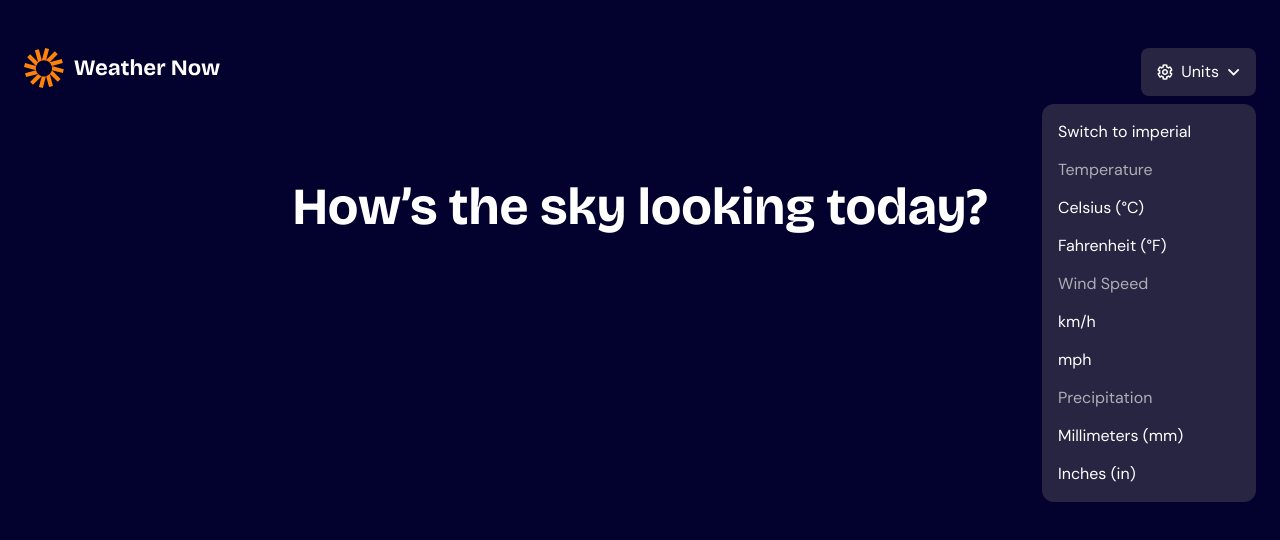
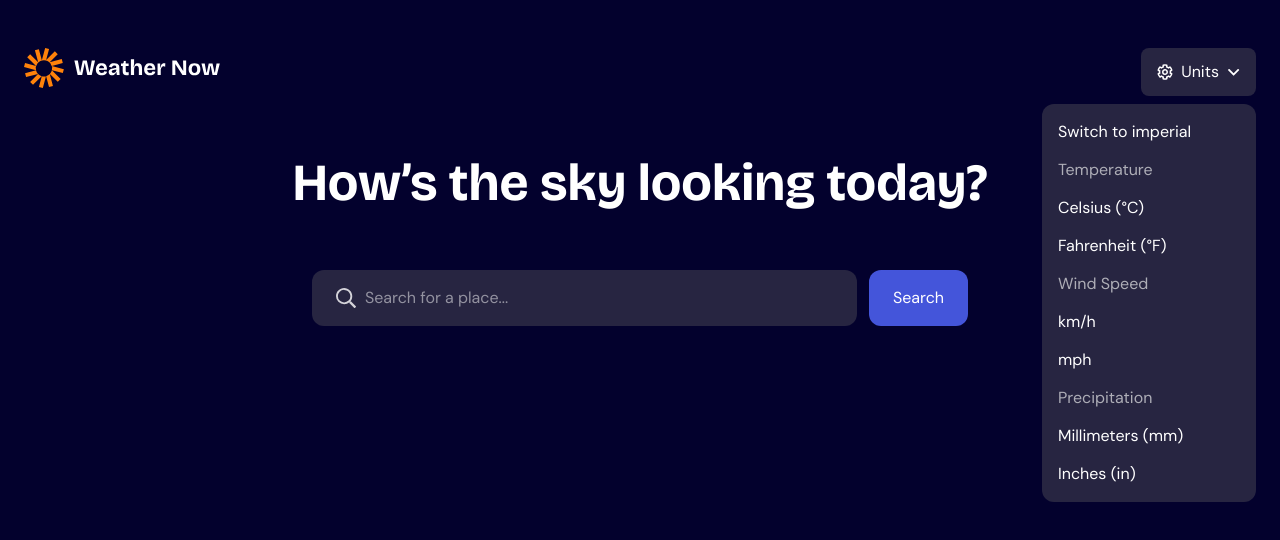
Before and after one commit to mickaelk98/fem-weather-app, a React (Vite) app: page / in a window 1280 px wide. Shown: the top 540 px of the page. Built offline with nearby package versions, Linux system fonts and the light colour scheme.

Commit message:
integrate search component ui

```diff
--- a/src/App.tsx
+++ b/src/App.tsx
@@ -1,12 +1,14 @@
 import { Header } from "./components/Header";
+import { Search } from "./components/search";
 
 function App() {
   return (
-    <div className="flex flex-col max-w-7xl mx-auto">
+    <div className="flex flex-col max-w-7xl mx-auto px-4 md:px-6">
       <Header />
-      <h1 className="font-bold text-[52px] my-12 p-6 md:w-[442px] lg:w-full mx-auto text-center">
+      <h1 className="font-bold text-[52px] my-12 px-2 md:w-[442px] lg:w-full mx-auto text-center">
         How’s the sky looking today?
       </h1>
+      <Search />
     </div>
   );
 }
--- a/src/components/Header.tsx
+++ b/src/components/Header.tsx
@@ -7,7 +7,7 @@ export function Header() {
   const [isOpen, setIsOpen] = useState(true);
 
   return (
-    <header className="px-4 md:px-6 mt-4 md:mt-8 lg:mt-12 mb- flex justify-between">
+    <header className="mt-4 md:mt-8 lg:mt-12 mb- flex justify-between">
       <img className="self-start" src={logo} alt="app logo" />
       <div className="flex flex-col items-end gap-2.5">
         <div
--- /dev/null
+++ b/src/components/search.tsx
@@ -0,0 +1,22 @@
+import searchLogo from "../assets/images/icon-search.svg";
+
+export function Search() {
+  return (
+    <form
+      action=""
+      className="flex flex-col md:flex-row lg:max-w-[656px] lg:mx-auto lg:w-full items-center gap-3"
+    >
+      <div className="bg-[var(--neutral-800)] px-6 py-4 rounded-[12px] w-full flex gap-2">
+        <img src={searchLogo} alt="search logo" />
+        <input
+          className="w-full outline-none"
+          type="text"
+          placeholder="Search for a place..."
+        />
+      </div>
+      <button className="bg-[var(--blue-500)] w-full md:w-fit md:px-6 py-4 rounded-[12px] cursor-pointer">
+        Search
+      </button>
+    </form>
+  );
+}
```
